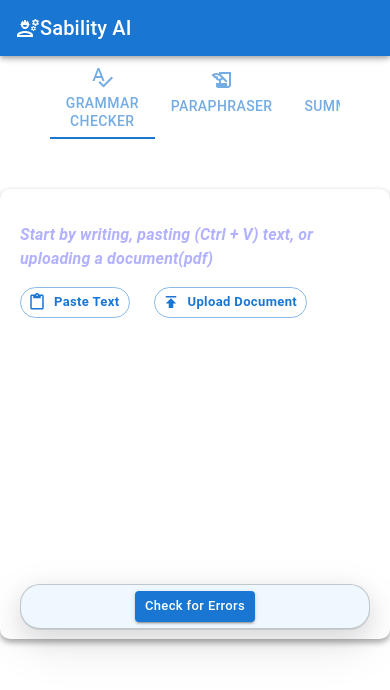
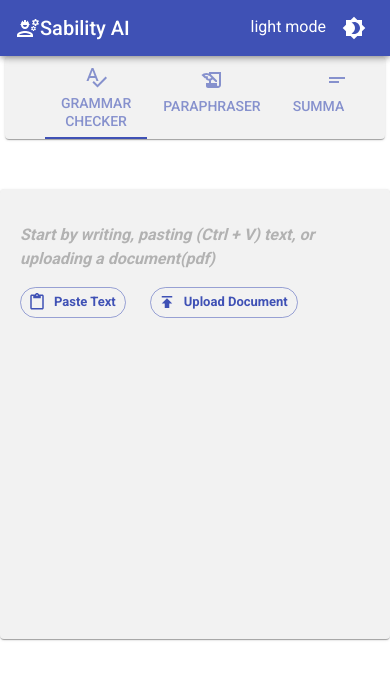
Before and after one commit to tope-olajide/sabi-ai, a Next.js app: page / in a window 390 px wide. Shown: the top 690 px of the page. Built offline with nearby package versions, Linux system fonts and the light colour scheme.

Commit message:
Implement the dark and light theme

```diff
--- a/src/app/globals.css
+++ b/src/app/globals.css
@@ -110,13 +110,14 @@ body {
   font-size: 18px;
   margin: 0;
 }
-.mobile-nav-container{
-  display: flex;
-  width: 95vw;
 
-margin: 0 auto;
-}
 @media only screen and (max-width: 720px) {
+  .mobile-nav-container{
+    display: flex;
+    width: 97.5vw;
+
+  margin: 0 auto;
+  }
   .input-output-container {
     width: 95vw;
     height: 100vh;
--- a/src/app/grammar-checker/Editor.tsx
+++ b/src/app/grammar-checker/Editor.tsx
@@ -9,6 +9,7 @@ import {
   Button,
   Grid,
   CircularProgress,
+  Card,
 } from "@mui/material";
 import React, {
   ChangeEvent,
@@ -27,6 +28,7 @@ import Divider from "@mui/material/Divider";
 const Editor = () => {
   const editorRef = useRef<HTMLDivElement | null>(null);
   const fileInputRef = useRef<HTMLInputElement | null>(null);
+  const [isTyping, setIsTyping] = useState<boolean>(false);
 
   function excemptWord(htmlString: string, exceptionList: string | string[]) {
     const parser = new DOMParser();
@@ -63,7 +65,7 @@ const Editor = () => {
       console.log(result.queryResult.response);
       setIsCheckingGrammar(false);
       const newHTMLData = result.queryResult.response;
-      let outputString = newHTMLData.replace(/"""+/g, '');
+      let outputString = newHTMLData.replace(/"""+/g, "");
       editorRef.current!.innerHTML = "";
       editorRef.current!.innerHTML = outputString;
     } catch (error) {
@@ -104,6 +106,8 @@ const Editor = () => {
     } else {
       setIsEditorEmpty(true);
     }
+    setIsTyping(true)
+    setWordCount(countWords(editorRef.current!.innerText))
   };
 
   const handlePaste = (e: any) => {
@@ -203,7 +207,7 @@ const Editor = () => {
   };
   return (
     <>
-      <Box className="editor-section">
+      <Card className="editor-section" onClick={focusEditor}>
         <section>
           <div
             contentEditable
@@ -260,7 +264,8 @@ const Editor = () => {
           ) : null}
         </section>
 
-        <div className="editor-options">
+        {isEditorEmpty ? null : (
+          <Card className="editor-options">
             {isCheckingGrammar ? (
               <CircularProgress size={30} />
             ) : (
@@ -273,14 +278,16 @@ const Editor = () => {
                 Check for Errors
               </Button>
             )}
+            <Divider orientation="vertical" flexItem />{" "}
+            <div>{wordCount} Words</div>
             {/* <Divider orientation="vertical" flexItem />{" "} */}
-
-          {/*  <Divider orientation="vertical" flexItem />
-          <div>{wordCount} Words</div>{" "}
+            {/*
+         {" "}
           <Divider orientation="vertical" flexItem />
           <FileDownloadIcon /> <ContentCopyIcon />{" "} */}
-        </div>
-      </Box>
+          </Card>
+        )}
+      </Card>
 
       <Popover
         id={id}
--- a/src/app/layout.tsx
+++ b/src/app/layout.tsx
@@ -1,17 +1,20 @@
+import ThemeRegistry from '@/components/ThemeRegistry/ThemeRegistry';
 import './globals.css'
 export const metadata = {
   title: "Sability AI",
   description: "Elevate Your Expression with Flawless Precision!"
 };
 
-export default function RootLayout({
-  children,
-}: {
-  children: React.ReactNode;
-}) {
+export default function RootLayout({ children }: { children: React.ReactNode }) {
   return (
     <html lang="en">
-      <body>{children}</body>
+      <body>
+        <ThemeRegistry>
+
+            {children}
+
+        </ThemeRegistry>
+      </body>
     </html>
   );
 }
--- a/src/components/MobileNav.tsx
+++ b/src/components/MobileNav.tsx
@@ -8,6 +8,7 @@ import ShortTextIcon from "@mui/icons-material/ShortText";
 import { useEffect, useState } from "react";
 import Box from "@mui/material/Box";
 import Link from "@mui/material/Link";
+import Card from "@mui/material/Card";
 export default function MobileNav({ pageTitle }: any) {
   const [value, setValue] = useState(0);
   useEffect(() => {
@@ -27,7 +28,7 @@ export default function MobileNav({ pageTitle }: any) {
   };
 
   return (
-    <Box
+    <Card
       sx={{
         width: "100%",
         display: {
@@ -65,6 +66,6 @@ export default function MobileNav({ pageTitle }: any) {
           <Tab icon={<EditNoteIcon />} label="Content Generator" />
         </Link>
       </Tabs>
-    </Box>
+    </Card>
   );
 }
--- a/src/components/SideBar.tsx
+++ b/src/components/SideBar.tsx
@@ -27,6 +27,15 @@ import AccountIcon from "@mui/icons-material/AccountCircle";
 import Link from "@mui/material/Link";
 import MobileNav from "./MobileNav";
 import EngineeringOutlinedIcon from '@mui/icons-material/EngineeringOutlined';
+import Brightness4Icon from '@mui/icons-material/Brightness4';
+import Brightness7Icon from '@mui/icons-material/Brightness7';
+import { useContext } from "react";
+import { ColorModeContext } from "./ThemeRegistry/ThemeRegistry";
+
+
+
+
+
 const drawerWidth = 240;
 
 const openedMixin = (theme: Theme): CSSObject => ({
@@ -100,6 +109,7 @@ const Drawer = styled(MuiDrawer, {
 
 export default function SideBar({ children, pageTitle }:any) {
   const theme = useTheme();
+  const colorMode = useContext(ColorModeContext);
   const [open, setOpen] = React.useState(false);
 
   const handleDrawerOpen = () => {
@@ -153,7 +163,12 @@ export default function SideBar({ children, pageTitle }:any) {
               {pageTitle}
             </Typography>
 
-            <div></div>
+            <Box>
+            {theme.palette.mode} mode
+      <IconButton sx={{ ml: 1 }} onClick={colorMode.toggleColorMode} color="inherit">
+        {theme.palette.mode === 'dark' ? <Brightness7Icon /> : <Brightness4Icon />}
+      </IconButton>
+            </Box>
           </Box>
         </Toolbar>
       </AppBar>
--- /dev/null
+++ b/src/components/ThemeRegistry/EmotionCache.tsx
@@ -0,0 +1,95 @@
+'use client';
+
+import createCache from '@emotion/cache';
+import { useServerInsertedHTML } from 'next/navigation';
+import { CacheProvider as DefaultCacheProvider } from '@emotion/react';
+import type { EmotionCache, Options as OptionsOfCreateCache } from '@emotion/cache';
+import { useState } from 'react';
+
+export type NextAppDirEmotionCacheProviderProps = {
+  /** This is the options passed to createCache() from 'import createCache from "@emotion/cache"' */
+  options: Omit<OptionsOfCreateCache, 'insertionPoint'>;
+  /** By default <CacheProvider /> from 'import { CacheProvider } from "@emotion/react"' */
+  CacheProvider?: (props: {
+    value: EmotionCache;
+    children: React.ReactNode;
+  }) => React.JSX.Element | null;
+  children: React.ReactNode;
+};
+
+// Adapted from https://github.com/garronej/tss-react/blob/main/src/next/appDir.tsx
+export default function NextAppDirEmotionCacheProvider(props: NextAppDirEmotionCacheProviderProps) {
+  const { options, CacheProvider = DefaultCacheProvider, children } = props;
+
+  const [registry] = useState(() => {
+    const cache = createCache(options);
+    cache.compat = true;
+    const prevInsert = cache.insert;
+    let inserted: { name: string; isGlobal: boolean }[] = [];
+    cache.insert = (...args) => {
+      const [selector, serialized] = args;
+      if (cache.inserted[serialized.name] === undefined) {
+        inserted.push({
+          name: serialized.name,
+          isGlobal: !selector,
+        });
+      }
+      return prevInsert(...args);
+    };
+    const flush = () => {
+      const prevInserted = inserted;
+      inserted = [];
+      return prevInserted;
+    };
+    return { cache, flush };
+  });
+
+  useServerInsertedHTML(() => {
+    const inserted = registry.flush();
+    if (inserted.length === 0) {
+      return null;
+    }
+    let styles = '';
+    let dataEmotionAttribute = registry.cache.key;
+
+    const globals: {
+      name: string;
+      style: string;
+    }[] = [];
+
+    inserted.forEach(({ name, isGlobal }) => {
+      const style = registry.cache.inserted[name];
+
+      if (typeof style !== 'boolean') {
+        if (isGlobal) {
+          globals.push({ name, style });
+        } else {
+          styles += style;
+          dataEmotionAttribute += ` ${name}`;
+        }
+      }
+    });
+
+    return (
+      <>
+        {globals.map(({ name, style }) => (
+          <style
+            key={name}
+            data-emotion={`${registry.cache.key}-global ${name}`}
+            // eslint-disable-next-line react/no-danger
+            dangerouslySetInnerHTML={{ __html: style }}
+          />
+        ))}
+        {styles && (
+          <style
+            data-emotion={dataEmotionAttribute}
+            // eslint-disable-next-line react/no-danger
+            dangerouslySetInnerHTML={{ __html: styles }}
+          />
+        )}
+      </>
+    );
+  });
+
+  return <CacheProvider value={registry.cache}>{children}</CacheProvider>;
+}
--- /dev/null
+++ b/src/components/ThemeRegistry/ThemeRegistry.tsx
@@ -0,0 +1,33 @@
+"use client";
+
+import { ThemeProvider } from "@mui/material/styles";
+import CssBaseline from "@mui/material/CssBaseline";
+import NextAppDirEmotionCacheProvider from "./EmotionCache";
+import { darkTheme, lightTheme } from "./theme";
+import { ReactNode, createContext, useMemo, useState } from "react";
+import { ModifierFlags } from "typescript";
+
+ export const ColorModeContext = createContext({ toggleColorMode: () => {} });
+
+export default function ThemeRegistry({ children }: { children: ReactNode }) {
+  const [mode, setMode] = useState<"light" | "dark">("light");
+  const colorMode = useMemo(
+    () => ({
+      toggleColorMode: () => {
+        setMode((prevMode) => (prevMode === "light" ? "dark" : "light"));
+      },
+    }),
+    []
+  );
+    return (
+        <ColorModeContext.Provider value={colorMode}>
+    <NextAppDirEmotionCacheProvider options={{ key: "mui" }}>
+      <ThemeProvider theme={mode === "light" ? lightTheme : darkTheme}>
+        {/* CssBaseline kickstart an elegant, consistent, and simple baseline to build upon. */}
+        <CssBaseline />
+        {children}
+      </ThemeProvider>
+            </NextAppDirEmotionCacheProvider>
+            </ColorModeContext.Provider>
+  );
+}
--- /dev/null
+++ b/src/components/ThemeRegistry/theme.ts
@@ -0,0 +1,68 @@
+import { Roboto } from 'next/font/google';
+import { createTheme } from '@mui/material/styles';
+
+const roboto = Roboto({
+  weight: ['300', '400', '500', '700'],
+  subsets: ['latin'],
+  display: 'swap',
+});
+const lightTheme = createTheme({
+    palette: {
+        mode: 'light',
+        primary: {
+          main: '#3f51b5',
+        },
+        secondary: {
+          main: '#f50057',
+        },
+        background: {
+          default: '#fff',
+          paper: '#f2f2f2',
+        },
+      },
+  typography: {
+    fontFamily: roboto.style.fontFamily,
+  },
+  components: {
+    MuiAlert: {
+      styleOverrides: {
+        root: ({ ownerState }) => ({
+          ...(ownerState.severity === 'info' && {
+            backgroundColor: '#60a5fa',
+          }),
+        }),
+      },
+    },
+  },
+});
+const darkTheme = createTheme({
+    palette: {
+        mode: 'dark',
+        primary: {
+          main: '#3f51b5',
+        },
+        secondary: {
+          main: '#f50057',
+        },
+        background: {
+          default: '#2f2f2f',
+          paper: '#000',
+        },
+      },
+  typography: {
+    fontFamily: roboto.style.fontFamily,
+  },
+  components: {
+    MuiAlert: {
+      styleOverrides: {
+        root: ({ ownerState }) => ({
+          ...(ownerState.severity === 'info' && {
+            backgroundColor: '#60a5fa',
+          }),
+        }),
+      },
+    },
+  },
+});
+
+export {lightTheme, darkTheme};
```
Lines whose indentation alone changed are shown as unchanged.
